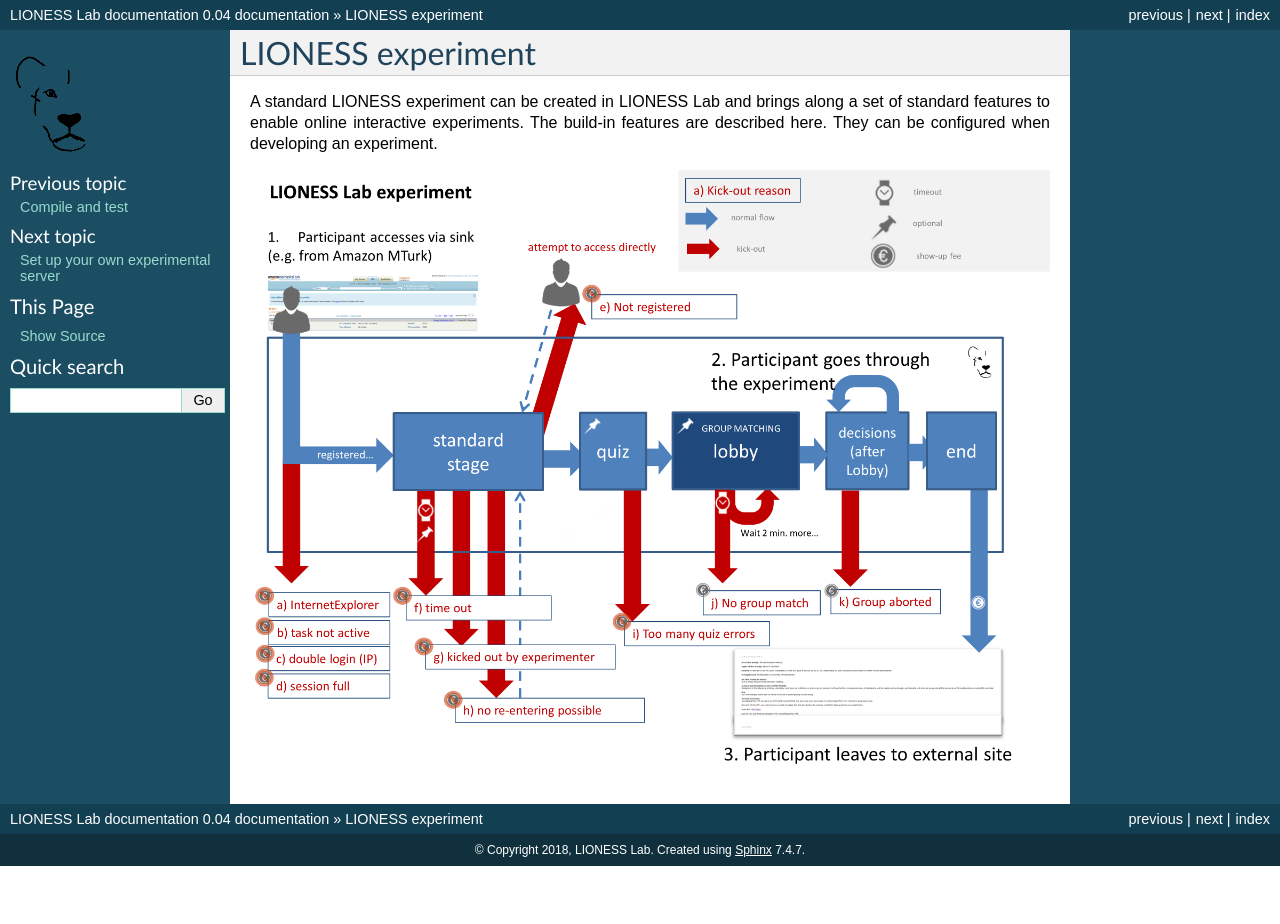
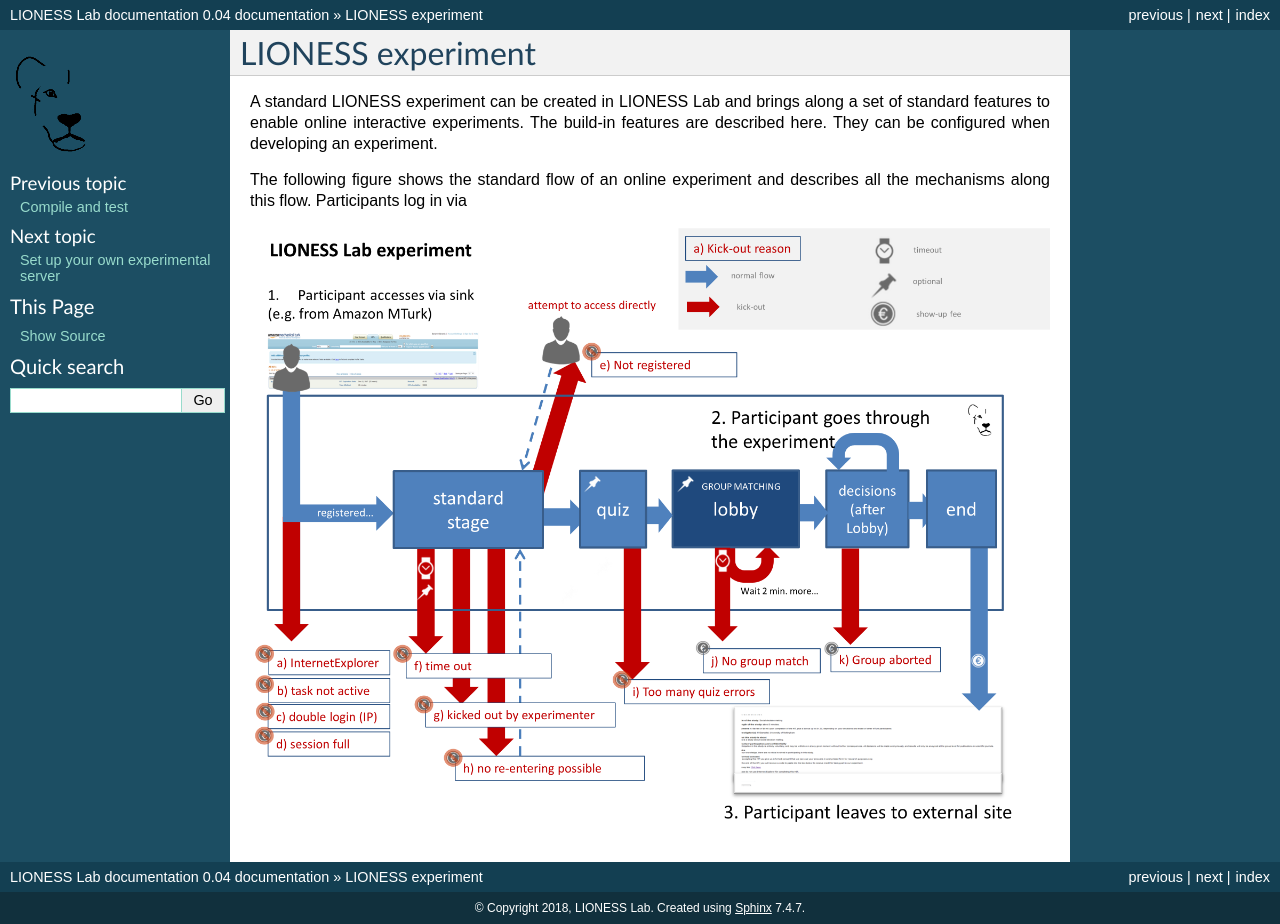
Before and after one commit to marcusgia2505/LIONESS_doc, a Sphinx documentation site: the page built from docs/03021_lionessexperiment.rst, in a window 1280 px wide. Built offline with Sphinx 7.4.7, drawn with Linux system fonts in a browser that asks for light colours; before the commit the page ends 900 px from its top, so only the background shows below that.

Commit message:
Update 03021_lionessexperiment.rst

```diff
--- a/docs/03021_lionessexperiment.rst
+++ b/docs/03021_lionessexperiment.rst
@@ -4,4 +4,7 @@ LIONESS experiment
 
 A standard LIONESS experiment can be created in LIONESS Lab and brings along a set of standard features to enable online interactive experiments. The build-in features are described here. They can be configured when developing an experiment.
 
+The following figure shows the standard flow of an online experiment and describes all the mechanisms along this flow. Participants log in via
+
+
 .. image:: _static/control_flow.png
```
